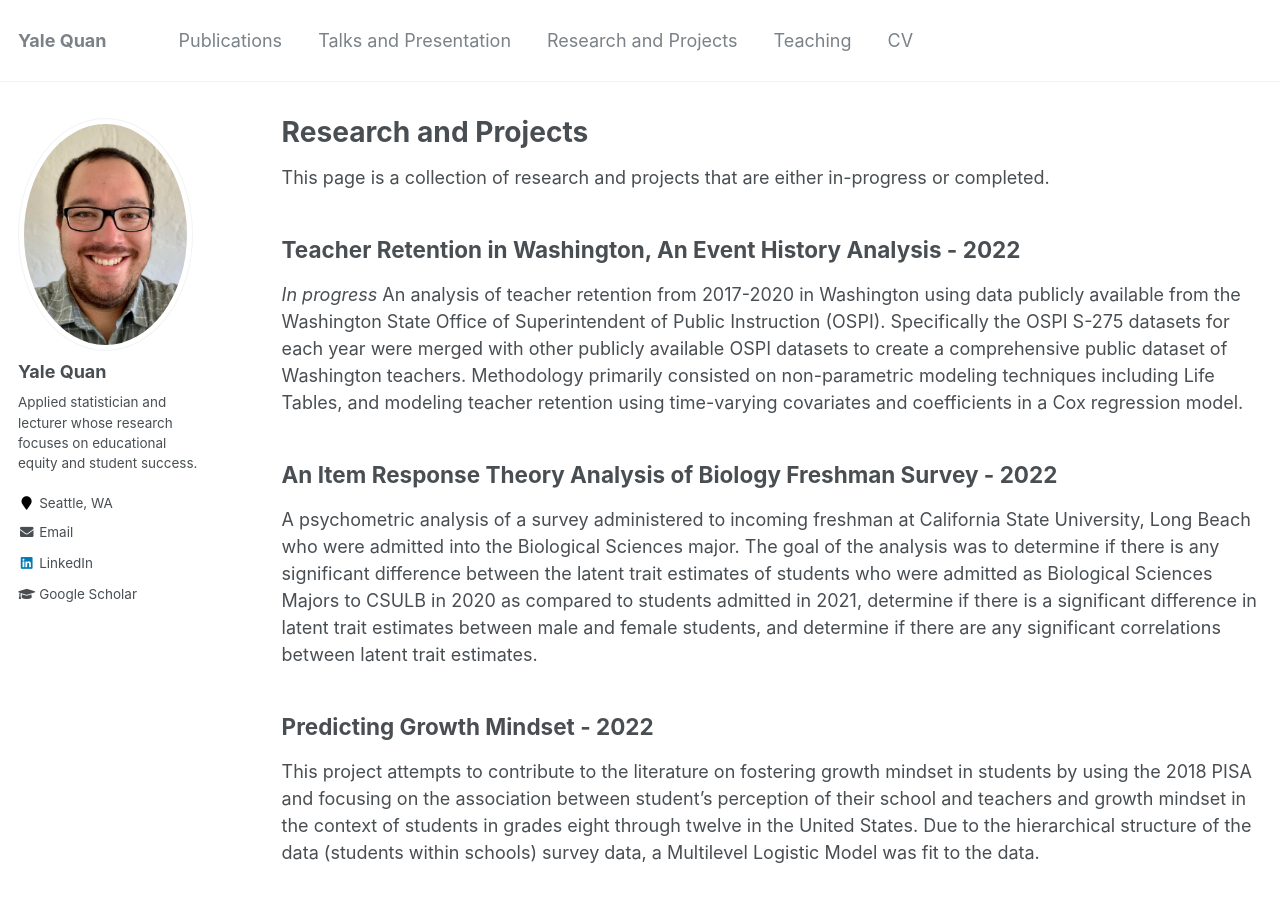
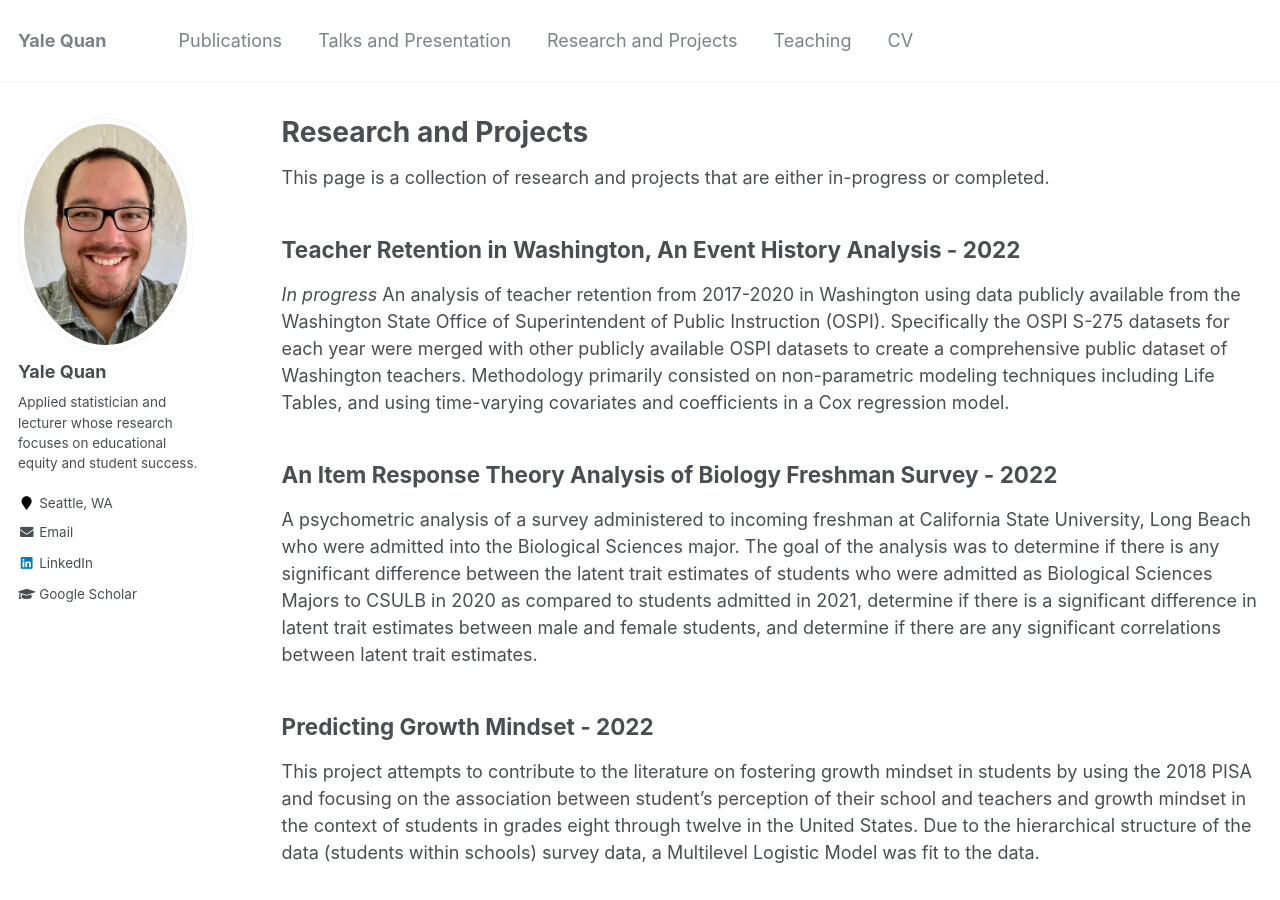
Before and after one commit to yalequan/yalequan.github.io, a Jekyll site: the page built from _pages/research-projects.md, in a window 1280 px wide and 900 px high. Built offline with Jekyll 4.4.1, drawn with Linux system fonts in a browser that asks for light colours.

Commit message:
Update research-projects.md

```diff
--- a/_pages/research-projects.md
+++ b/_pages/research-projects.md
@@ -9,7 +9,7 @@ This page is a collection of research and projects that are either in-progress o
 
 ## Teacher Retention in Washington, An Event History Analysis - 2022
 
-*In progress* An analysis of teacher retention from 2017-2020 in Washington using data publicly available from the Washington State Office of Superintendent of Public Instruction (OSPI). Specifically the OSPI S-275 datasets for each year were merged with other publicly available OSPI datasets to create a comprehensive public dataset of Washington teachers. Methodology primarily consisted on non-parametric modeling techniques including Life Tables, and modeling teacher retention using time-varying covariates and coefficients in a Cox regression model.
+*In progress* An analysis of teacher retention from 2017-2020 in Washington using data publicly available from the Washington State Office of Superintendent of Public Instruction (OSPI). Specifically the OSPI S-275 datasets for each year were merged with other publicly available OSPI datasets to create a comprehensive public dataset of Washington teachers. Methodology primarily consisted on non-parametric modeling techniques including Life Tables, and using time-varying covariates and coefficients in a Cox regression model.
 
 ## An Item Response Theory Analysis of Biology Freshman Survey - 2022
 
```
